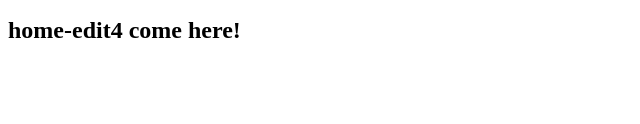
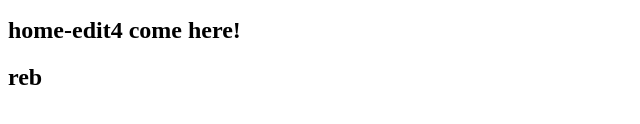
Before and after one commit to isbinge/node_practice, a website: page src/home.html in a window 1280 px wide. Shown: the part 204-328 px from the top of the page, 0-640 px from the left. Drawn offline with Linux system fonts and the light colour scheme.

Commit message:
feat(reb):reb

```diff
--- a/src/home.html
+++ b/src/home.html
@@ -12,6 +12,7 @@
       <h2>home-edit2 come here!</h2>
       <h2>home-edit3 come here!</h2>
       <h2>home-edit4 come here!</h2>
+      <h2>reb</h2>
     </div>
   </body>
 </html>
```
